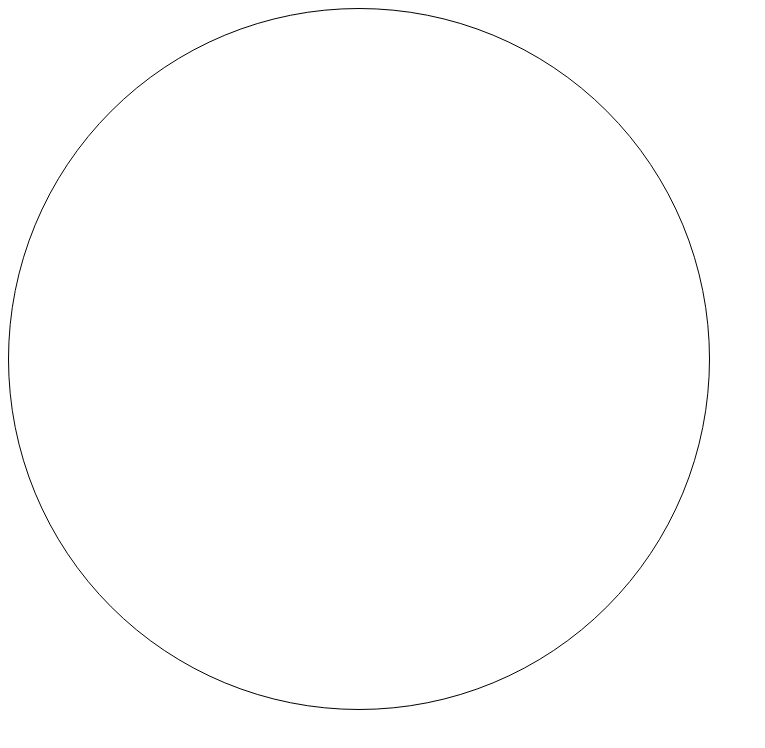
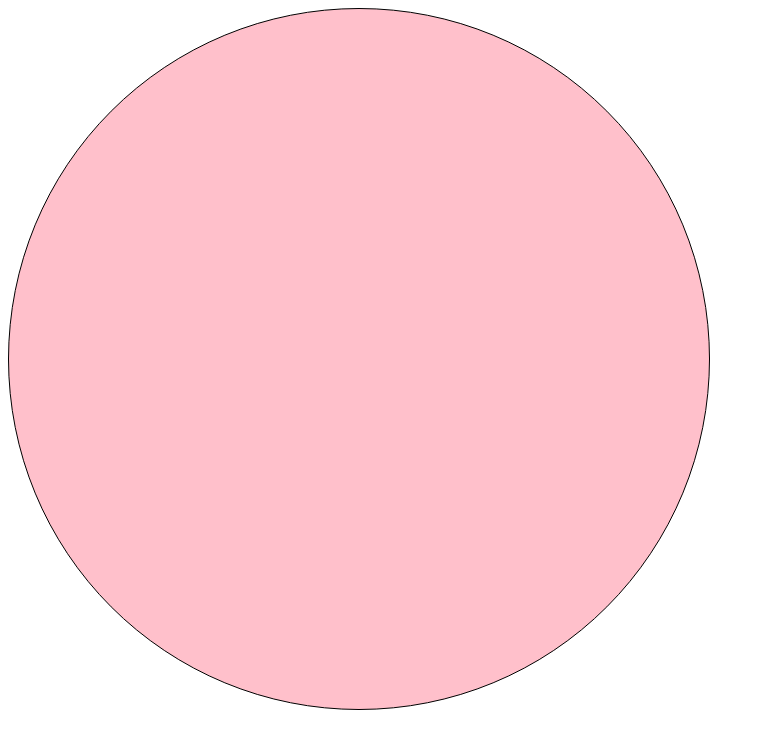
Before and after one commit to kennie-larkson/circulardivs, a plain HTML site: page index2.html in a window 1280 px wide. Shown: the whole page, without its empty margins (0-765 px from the left). Drawn offline with Linux system fonts and the light colour scheme.

Commit message:
added comment to function call

```diff
--- a/index2.html
+++ b/index2.html
@@ -20,7 +20,7 @@
 
         }
 
-        drawCircle(700,700,'lightbrown');
+        drawCircle(700,700,'pink'); //edit the parameters to suit your needs
         // setInterval(drawCircle(700,700,'rebeccapurple'),5000);
     </script>
 </body>
```
